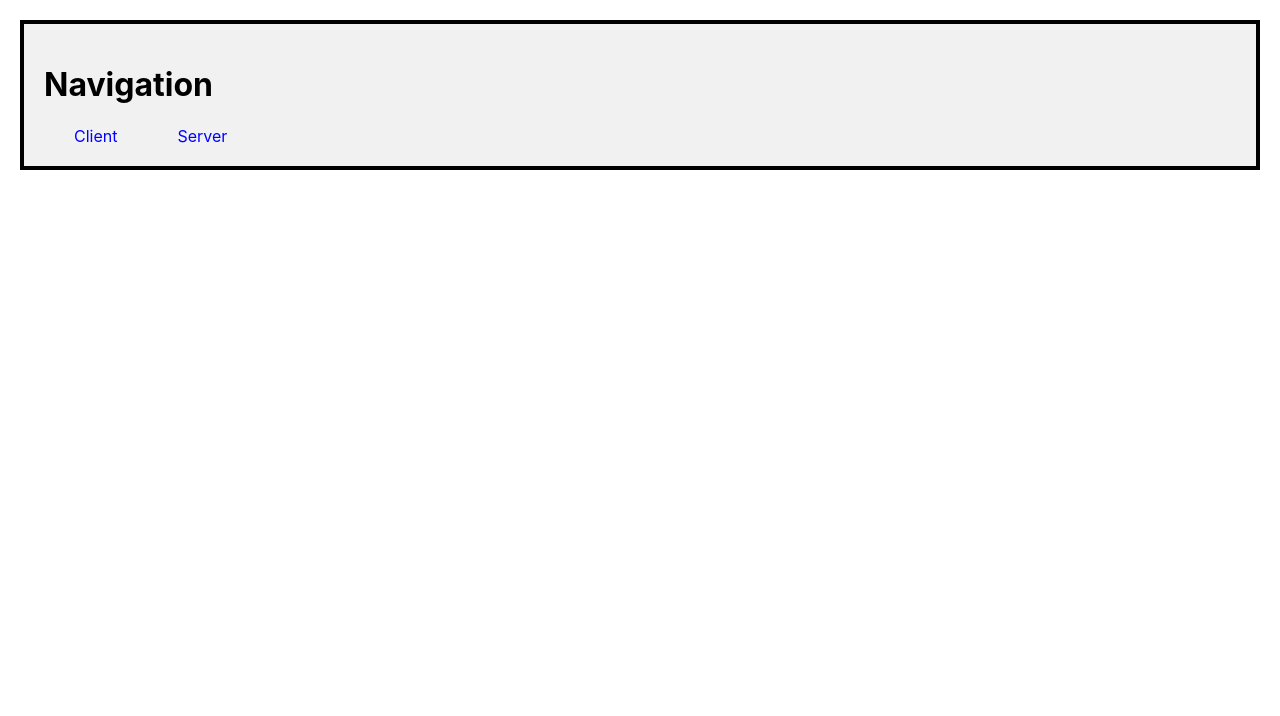
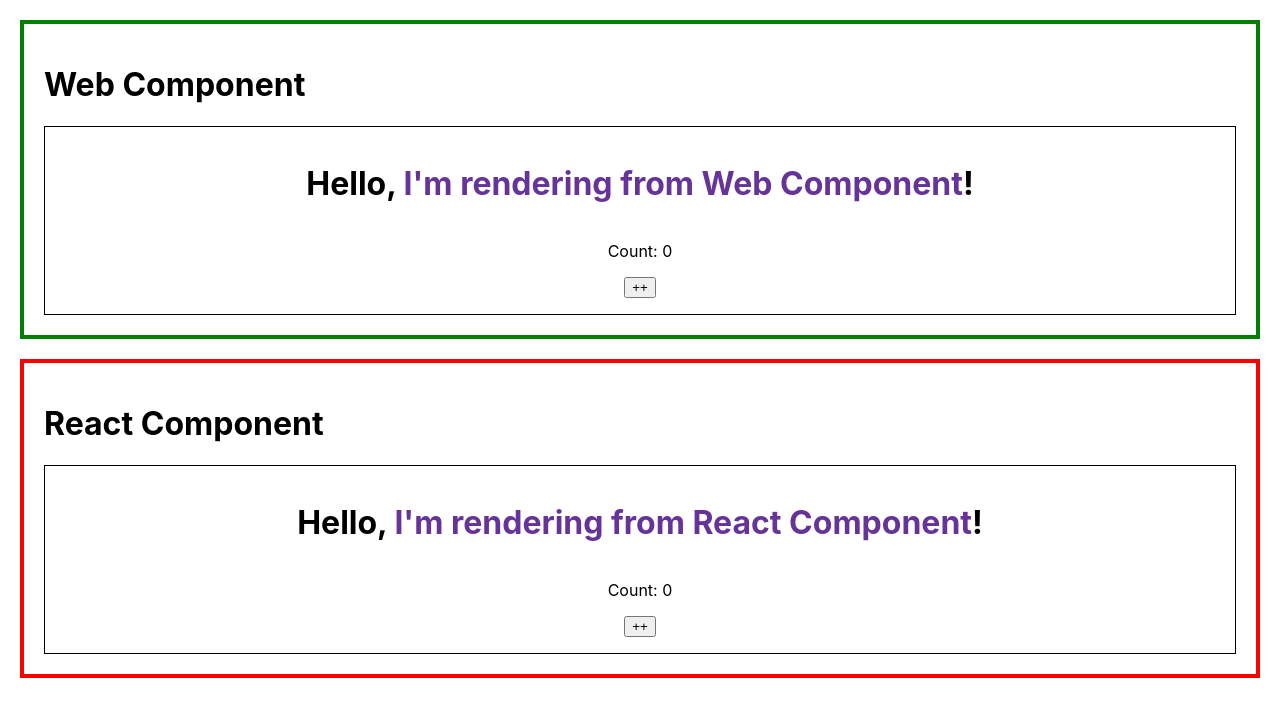
Before and after one commit to trangeggspot/nextjs-v14-app, a Next.js app: page / in a window 1280 px wide. Shown: the top 716 px of the page. Built offline with nearby package versions, Linux system fonts and the light colour scheme.

Commit message:
client & server

```diff
--- a/app/Navigation.tsx
+++ /dev/null
@@ -1,22 +0,0 @@
-
-export default function Navigation() {
-  const styles = {
-    main: {
-      backgroundColor: "#f1f1f1",
-      margin: "20px",
-      border: "4px solid black",
-      padding: "20px"
-    },
-    link: {
-      padding: "30px",
-      color: "blue",
-    },
-  };
-  return (
-    <div style={styles.main}>
-      <h1>Navigation</h1>
-      <a style={styles.link} href="/client">Client</a>
-      <a style={styles.link} href="/server">Server</a>
-    </div>
-  )
-}
--- a/app/ServerComponent.tsx
+++ b/app/ReactComponent.tsx
@@ -1,10 +1,10 @@
 import SimpleGreeter from '../src/react-component/simple-greeter';
 
-export default function ServerComponent() {
+export default function ReactComponent() {
   return (
     <div style={{ padding: "20px", margin: "20px", border: "4px solid red" }}>
-      <h1>Server Component</h1>
-      <SimpleGreeter name="I'm rendering from Server Component" />
+      <h1>React Component</h1>
+      <SimpleGreeter name="I'm rendering from React Component" />
     </div>
   )
 }
--- a/app/ClientComponent.tsx
+++ b/app/WebComponent.tsx
@@ -2,11 +2,11 @@
 
 import '../src/web-component/simple-greeter';
 
-export default function ClientComponent() {
+export default function WebComponent() {
   return (
     <div style={{ padding: "20px", margin: "20px", border: "4px solid green" }}>
-      <h1>Client Component</h1>
-      <simple-greeter name="I'm rendering from Client Component" />
+      <h1>Web Component</h1>
+      <simple-greeter name="I'm rendering from Web Component" />
     </div>
   )
 }
--- a/app/page.tsx
+++ b/app/page.tsx
@@ -1,9 +1,11 @@
-import Navigation from "./Navigation";
+import ReactComponent from "./ReactComponent";
+import WebComponent from "./WebComponent";
 
 export default function Home() {
   return (
     <main>
-      <Navigation></Navigation>
+      <WebComponent></WebComponent>
+      <ReactComponent></ReactComponent>
     </main>
   );
 }
--- a/src/react-component/simple-greeter.tsx
+++ b/src/react-component/simple-greeter.tsx
@@ -1,6 +1,6 @@
 'use client';
 
-import '../web-component/simple-greeter';
+import '../../src/web-component/simple-greeter';
 
 export default function SimpleGreeter(props: any) {
   return <simple-greeter {...props} />;
```
Also changed, not shown: app/client/page.tsx (deleted, +0 -11 lines), app/server/page.tsx (deleted, +0 -11 lines).
